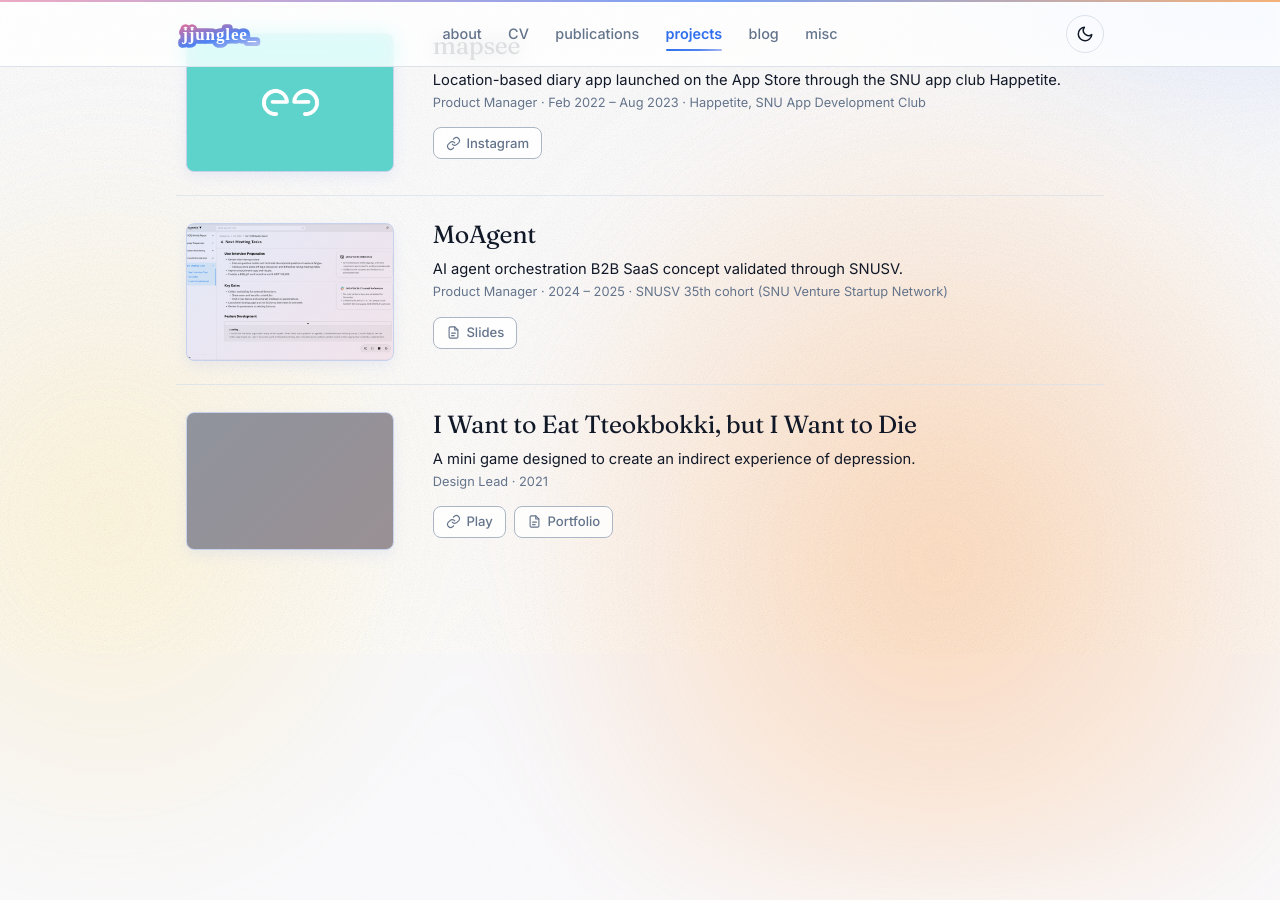
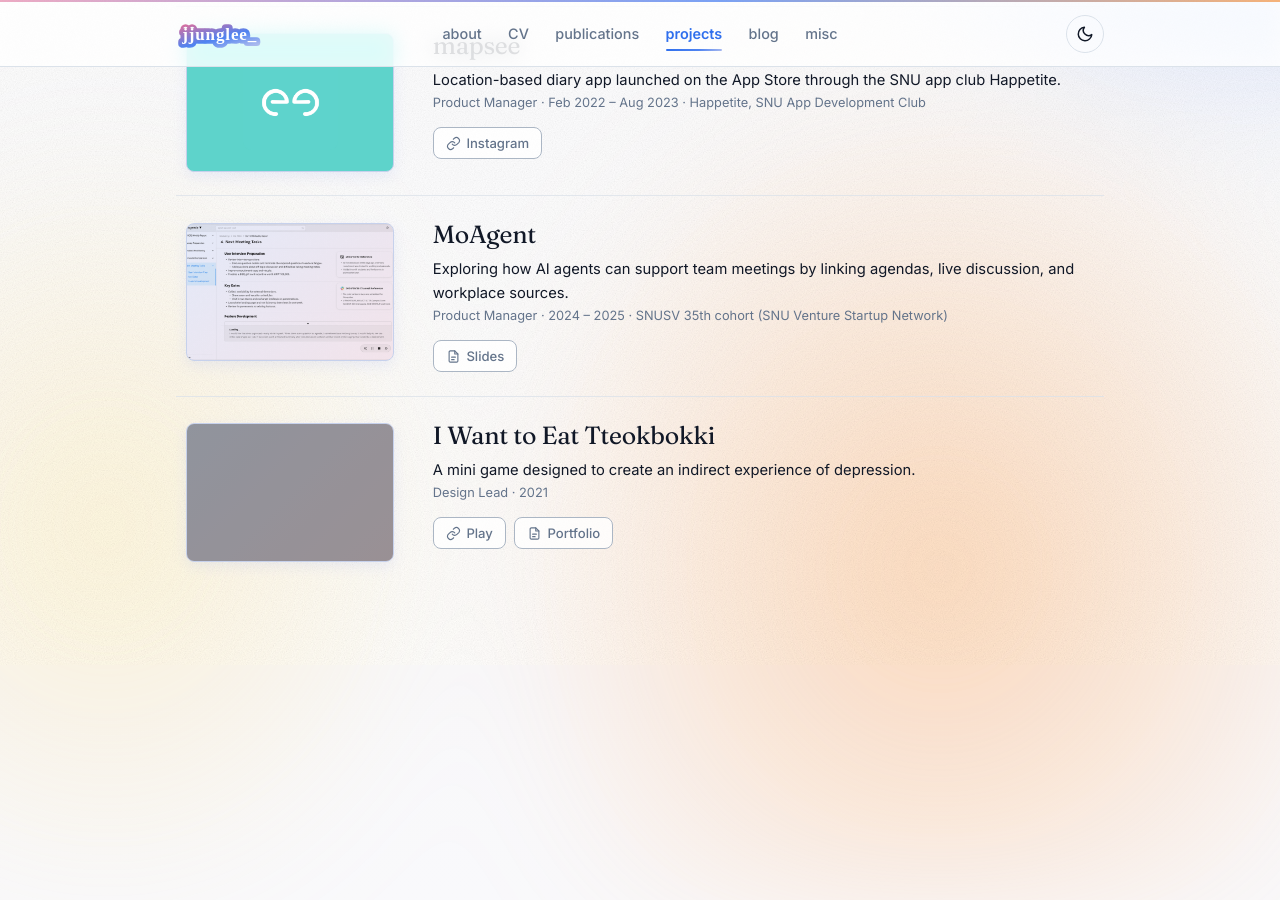
Before and after one commit to leejungp2/leejungp2.github.io, a Jekyll site: the page built from _pages/projects.html, in a window 1280 px wide and 900 px high, scrolled down 983 px. Built offline with Jekyll 4.4.1, drawn with Linux system fonts in a browser that asks for light colours; grey boxes are pictures that could not be loaded.

Commit message:
Shorten mini game title and reframe MoAgent in research terms

```diff
--- a/_projects/moagent.md
+++ b/_projects/moagent.md
@@ -1,6 +1,6 @@
 ---
 title: MoAgent
-description: AI agent orchestration B2B SaaS concept validated through SNUSV.
+description: Exploring how AI agents can support team meetings by linking agendas, live discussion, and workplace sources.
 group: product
 order: 2
 role: Product Manager
@@ -15,8 +15,10 @@ links:
 
 ## Overview
 
-MoAgent is an AI agent orchestration B2B SaaS concept validated through the
-35th cohort of Seoul National University Venture Startup Network.
+MoAgent explores how AI agents can support team meetings: preparing agendas,
+capturing the discussion, and surfacing related sources from workplace tools such
+as Notion and Slack. The concept was validated through the
+35th cohort of the Seoul National University Venture Startup Network (SNUSV).
 
 ## What I Did
 
```
Also changed, not shown: _projects/mini-game.md (+2 -3 lines).
